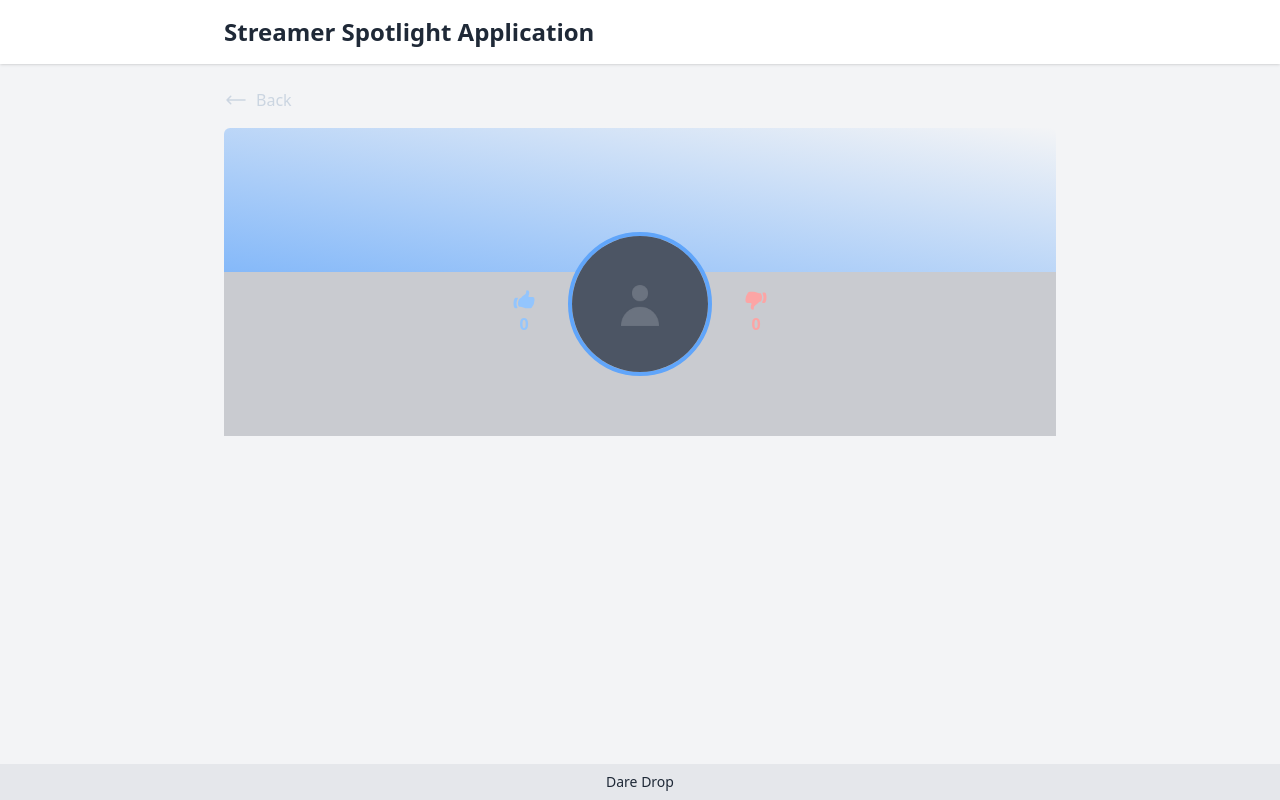
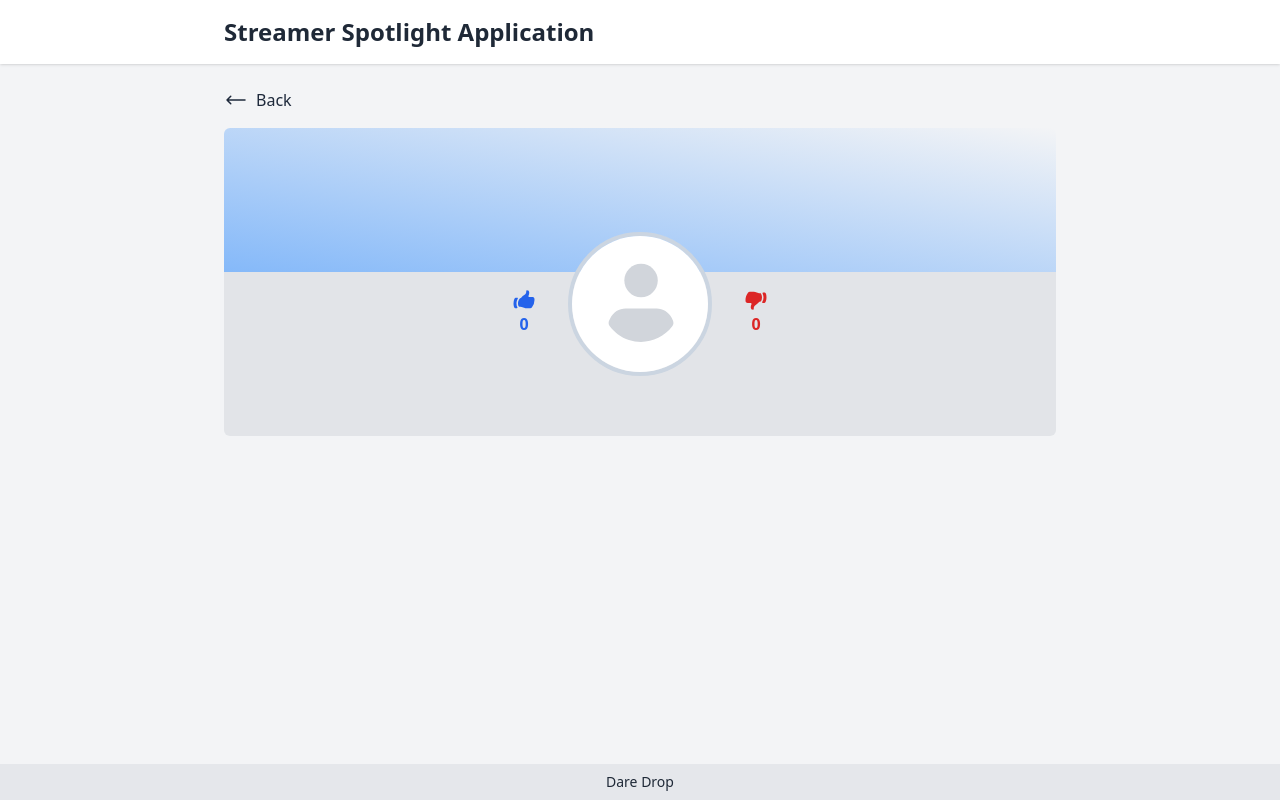
Before and after one commit to shocquu/dd-streamer-task, a React (Vite) app in the folder client/: page /streamers/1 in a window 1280 px wide. Built offline with nearby package versions, Linux system fonts and the light colour scheme; no server answers.

Commit message:
fix: light mode color palette

```diff
--- a/client/index.html
+++ b/client/index.html
@@ -2,9 +2,8 @@
 <html lang="en">
     <head>
         <meta charset="UTF-8" />
-    <link rel="icon" type="image/svg+xml" href="/vite.svg" />
         <meta name="viewport" content="width=device-width, initial-scale=1.0" />
-    <title>Vite + React + TS</title>
+        <title>Dare Drop</title>
     </head>
     <body>
         <div id="root"></div>
--- a/client/src/components/Chip.tsx
+++ b/client/src/components/Chip.tsx
@@ -26,7 +26,7 @@ const Chip = ({ label }: ChipProps) => {
         <span
             className={`${getPlatformColor(
                 label
-            )} bg-gray-900 text-blue-800 opacity-80 text-xs font-medium mr-2 px-2.5 py-0.5 rounded border`}>
+            )} bg-white dark:bg-gray-900 text-blue-800 opacity-80 text-xs font-medium mr-2 px-2.5 py-0.5 rounded border`}>
             {label}
         </span>
     );
--- a/client/src/components/Rating.tsx
+++ b/client/src/components/Rating.tsx
@@ -47,13 +47,13 @@ const Rating = ({ id, likes = 0, dislikes = 0 }: RatingProps) => {
 
     const UpvoteButton =
         submittedVotes[id] === VoteType.Upvote ? (
-            <button className='flex items-center text-blue-300' onClick={handleRemoveUpvote}>
+            <button className='flex items-center text-blue-600 dark:text-blue-300' onClick={handleRemoveUpvote}>
                 <ThumbUp.Solid size={5} />
                 <p className='ml-2 text-xs font-bold'>{formatNumber(localLikes)}</p>
             </button>
         ) : (
             <button
-                className='flex items-center text-gray-900 dark:text-slate-300 hover:text-white'
+                className='flex items-center text-slate-700 dark:text-slate-300 hover:text-white'
                 onClick={handleUpvote}>
                 <ThumbUp size={5} />
                 <p className='ml-2 text-xs font-bold'>{formatNumber(localLikes)}</p>
@@ -62,13 +62,13 @@ const Rating = ({ id, likes = 0, dislikes = 0 }: RatingProps) => {
 
     const DownvoteButton =
         submittedVotes[id] === VoteType.Downvote ? (
-            <button className='flex items-center text-red-300' onClick={handleRemoveDownvote}>
+            <button className='flex items-center text-red-600 dark:text-red-300' onClick={handleRemoveDownvote}>
                 <ThumbDown.Solid size={5} />
                 <p className='ml-2 text-xs font-bold'>{formatNumber(localDislikes)}</p>
             </button>
         ) : (
             <button
-                className='flex items-center text-gray-900 dark:text-slate-300 hover:text-white'
+                className='flex items-center text-slate-700 dark:text-slate-300 hover:text-white'
                 onClick={handleDownvote}>
                 <ThumbDown size={5} />
                 <p className='ml-2 text-xs font-bold'>{formatNumber(localDislikes)}</p>
@@ -86,12 +86,12 @@ const Rating = ({ id, likes = 0, dislikes = 0 }: RatingProps) => {
         <>
             <div className='flex items-center text-slate-300'>
                 {UpvoteButton}
-                <span className='w-1 h-1 mx-1.5 bg-gray-500 rounded-full dark:bg-gray-600'></span>
+                <span className='w-1 h-1 mx-1.5 rounded-full bg-gray-700 dark:bg-gray-600'></span>
                 {DownvoteButton}
             </div>
-            <div className='mt-2 w-full bg-gray-200 rounded-full h-0.5 dark:bg-gray-700'>
+            <div className='mt-2 w-full bg-gray-300 dark:bg-gray-700 rounded-full h-0.5'>
                 <div
-                    className={'bg-gray-600 h-0.5 rounded-full dark:bg-gray-300'}
+                    className={'h-0.5 rounded-full bg-gray-800  dark:bg-gray-300'}
                     style={{ width: `${widthPercentage}%` }}></div>
             </div>
         </>
--- a/client/src/components/icons/ThumbDown.tsx
+++ b/client/src/components/icons/ThumbDown.tsx
@@ -4,7 +4,7 @@ type ThumbDownProps = {
 };
 
 const ThumbDown = ({ size, color }: ThumbDownProps) => {
-    const sizeClass = size ? `w-${size} h-${size}` : 'w-6 h-6';
+    const sizeClass = size ? `w-[${size}] h-${size}` : 'w-6 h-6';
 
     return (
         <svg
--- a/client/src/pages/StreamerDetails.tsx
+++ b/client/src/pages/StreamerDetails.tsx
@@ -28,7 +28,7 @@ const StreamerDetails = () => {
 
     return (
         <>
-            <Link to={'/'} className='flex items-center gap-2 text-slate-300'>
+            <Link to={'/'} className='flex items-center gap-2 text-slate-800 dark:text-slate-300'>
                 <svg
                     xmlns='http://www.w3.org/2000/svg'
                     fill='none'
@@ -42,26 +42,53 @@ const StreamerDetails = () => {
             </Link>
             <section className='mt-4'>
                 <div className={gradientClassName}></div>
-                <div className='flex justify-center rounder-b-md bg-gray-800 bg-opacity-20'>
+                <div className='flex justify-center rounded-b-md bg-gray-400 dark:bg-gray-800 bg-opacity-20'>
                     <article className='flex flex-col items-center'>
                         <div className='flex justify-between gap-8'>
-                            <div className='w-15 mt-4 flex flex-col items-center font-bold text-blue-300'>
+                            <div className='w-15 mt-4 flex flex-col items-center font-bold text-blue-600 dark:text-blue-300'>
                                 <ThumbUp.Solid />
                                 {details?.upvotesCount}
                             </div>
-                            <img
-                                className='bg-slate-800 rounded-full border-4 border-blue-400 object-cover z-10 w-36 h-36 -mt-10'
-                                src={details?.imageUrl || '/no-avatar.jpg'}
-                                alt={details?.name}
-                            />
-                            <div className='w-15 mt-4 flex flex-col items-center font-bold text-red-300'>
+                            {details?.imageUrl ? (
+                                <img
+                                    className='bg-slate-400 dark:bg-slate-800 rounded-full border-4 border-blue-400 object-cover z-10 w-36 h-36 -mt-10'
+                                    src={details.imageUrl}
+                                    alt={details.name}
+                                />
+                            ) : (
+                                <svg
+                                    className='h-36 w-36 text-gray-300 dark:text-gray-700 fill-white dark:fill-gray-500 border-4 rounded-full border-slate-300 dark:border-slate-800 -mt-10 z-10'
+                                    width='16'
+                                    height='16'
+                                    viewBox='0 0 16 16'
+                                    fill='none'
+                                    xmlns='http://www.w3.org/2000/svg'>
+                                    <rect x='0' y='0' width='16' height='16' rx='7.5' />
+                                    <path
+                                        d='M8.12421 7.20374C9.21151 7.20374 10.093 6.32229 10.093 5.23499C10.093 4.14767 9.21151 3.26624 8.12421 3.26624C7.0369 3.26624 6.15546 4.14767 6.15546 5.23499C6.15546 6.32229 7.0369 7.20374 8.12421 7.20374Z'
+                                        fill='currentColor'
+                                    />
+                                    <path
+                                        d='M11.818 10.5975C10.2992 12.6412 7.42106 13.0631 5.37731 11.5537C5.01171 11.2818 4.69296 10.9631 4.42107 10.5975C4.28982 10.4006 4.27107 10.1475 4.37419 9.94123L4.51482 9.65059C4.84296 8.95684 5.53671 8.51624 6.30546 8.51624H9.95231C10.7023 8.51624 11.3867 8.94749 11.7242 9.62249L11.8742 9.93184C11.968 10.1475 11.9586 10.4006 11.818 10.5975Z'
+                                        fill='currentColor'
+                                    />
+                                </svg>
+                            )}
+
+                            <div className='w-15 mt-4 flex flex-col items-center font-bold text-red-600 dark:text-red-300'>
                                 <ThumbDown.Solid />
                                 {details?.downvotesCount}
                             </div>
                         </div>
-                        <h1 className='text-2xl font-extrabold dark:text-slate-300 mt-2'>{details?.name}</h1>
-                        <h2 className='text-md font-bold dark:text-slate-500 mt-1'>{details?.platform}</h2>
-                        <p className='my-4 mb-8 text-md text-gray-500 text-center'>{details?.description}</p>
+                        <h1 className='text-2xl font-extrabold text-slate-800 dark:text-slate-300 mt-2'>
+                            {details?.name}
+                        </h1>
+                        <h2 className='text-md font-bold text-slate-600 dark:text-slate-500 mt-1'>
+                            {details?.platform}
+                        </h2>
+                        <p className='my-4 mb-8 text-md text-gray-600 dark:text-gray-500 text-center'>
+                            {details?.description}
+                        </p>
                     </article>
                 </div>
             </section>
```
Also changed, not shown: client/src/components/List.tsx (+9 -5 lines). Lines whose indentation alone changed are shown as unchanged.
